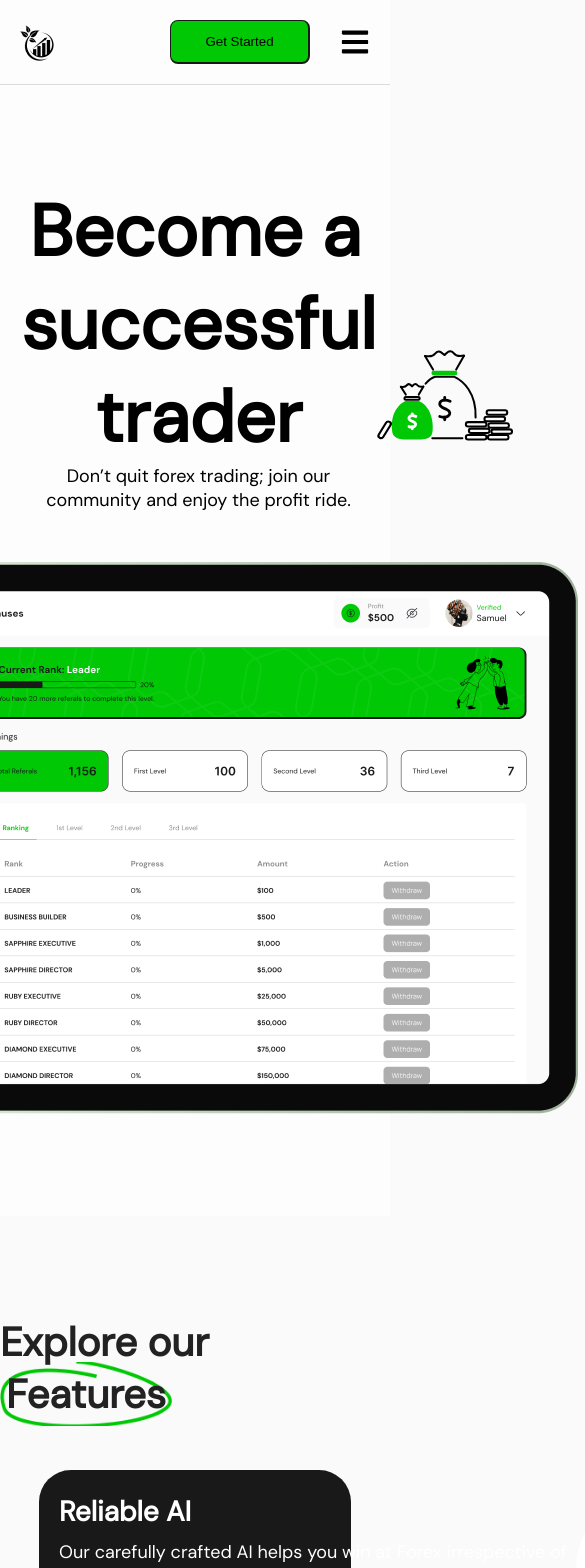
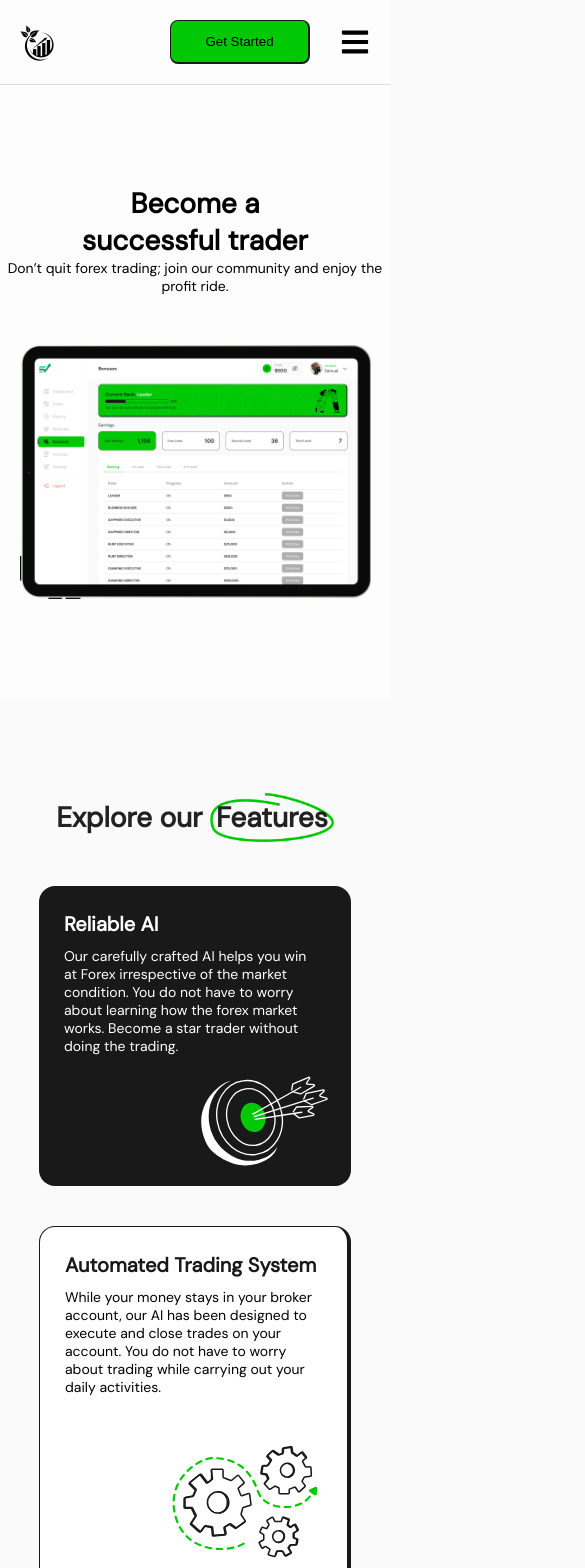
Before and after one commit to Ghasty003/Evergreenffx, a React (Vite) app: page / in a window 390 px wide. Shown: the top 1568 px of the page, 585 px wide, since content can reach past the window. Built offline with nearby package versions, Linux system fonts and the light colour scheme.

Commit message:
Completed Homepage responsiveness

```diff
--- a/src/styles/homepage.scss
+++ b/src/styles/homepage.scss
@@ -1,3 +1,9 @@
+@mixin mobile {
+    @media (max-width: 615px) {
+        @content;
+    }
+}
+
 .home-parent {
     background-color: rgba(255, 255, 255, 0.7);
 
@@ -12,19 +18,32 @@
         h3 {
             font-weight: 700;
             font-size: 72px;
+            @include mobile {
+                font-size: 28px;
+            }
         }
 
         p {
             font-size: 18px;
             font-weight: 500;
+            @include mobile {
+                font-size: 14px;
+            }
         }
 
         > div {
             display: flex;
+
+            @media (max-width: 880px) {
+                img {
+                    display: none;
+                }
+            }
         }
 
         > img {
             margin-top: 50px;
+            width: 90%;
         }
     }
 
@@ -43,6 +62,10 @@
             font-size: 40px;
             color: #222222;
 
+            @include mobile {
+                font-size: 28px;
+            }
+
             span {
                 background-image: url("../assets/circle.png");
                 background-position: center;
@@ -59,19 +82,27 @@
             gap: 20px;
 
             > div {
-                border-radius: 32px;
+                border-radius: 16px;
                 margin-top: 20px;
+                padding: 25px;
 
                 h3 {
                     font-weight: 700;
                     font-size: 28px;
                     color: #191919;
                     margin-bottom: 10px;
+                    @include mobile {
+                        font-size: 20px;
+                    }
                 }
 
                 p {
                     font-size: 18px;
                     font-weight: 400;
+
+                    @include mobile {
+                        font-size: 14px;
+                    }
                 }
 
                 main {
@@ -88,7 +119,21 @@
                 background: #191919;
                 width: 80%;
                 margin: auto;
-                padding: 20px;
+                position: relative;
+
+                @media (max-width: 950px) {
+                    flex-direction: column;
+                    height: 300px;
+                    align-items: flex-start;
+
+                    img {
+                        width: 130px;
+                        margin-top: 50px;
+                        position: absolute;
+                        bottom: 20px;
+                        right: 20px;
+                    }
+                }
 
                 h3, p {
                     color: white;
@@ -96,6 +141,14 @@
 
                 p {
                     width: 517px;
+
+                    @media (max-width: 950px) {
+                        width: 300px;
+                    }
+
+                    @media (max-width: 425px) {
+                        width: 250px;
+                    }
                 }
             }
 
@@ -119,12 +172,28 @@
                 border-width: 1px 4px 4px 1px;
                 border-style: solid;
                 border-color: #191919;
-                padding: 20px;
                 position: relative;
+
+                @media (max-width: 800px) {
+                    width: 80%;
+
+                    img {
+                        width: 150px;
+                    }
+                }
             }
 
             > div:nth-child(3), > div:nth-child(5) {
                 background: #00C805;
+            }
+
+            > div:nth-child(3) {
+                    @media (max-width: 8000px) {
+                    img {
+                        width: 70px;
+                    }
+
+                }
             }
 
             > div:nth-child(5) {
@@ -147,10 +216,24 @@
         border-radius: 32px;
         position: relative;
 
+        @media (max-width: 920px) {
+            justify-content: center;
+        }
+
         > img {
             position: absolute;
             left: 50px;
             top: -150px;
+
+            @media (max-width: 1115px) {
+                width: 250px;
+                top: -100px;
+                left: 40px;
+            }
+
+            @media (max-width: 920px) {
+                display: none;
+            }
         }
 
         > div {
@@ -158,16 +241,34 @@
             right: 30px;
             top: 30%;
 
+            @media (max-width: 920px) {
+                display: flex;
+                justify-content: center;
+                align-items: center;
+                flex-direction: column;
+                position: static;
+            }
+
             h1, p {
                 margin: 10px 0;
             }
 
             p {
                 width: 400px;
+
+                @media (max-width: 540px) {
+                    width: fit-content;
+                    text-align: center;
+                    padding: 0 20px;
+                }
             }
 
             img {
                 margin-right: 10px;
+
+                @media (max-width: 500px) {
+                    width: 100px;
+                }
             }
         }
     }
@@ -185,6 +286,11 @@
             margin: 50px;
             font-weight: 700;
             font-size: 40px;
+
+            @media (max-width: 500px) {
+                font-size: 28px;
+                text-align: center;
+            }
         }
 
         > div {
@@ -198,8 +304,16 @@
             transition: all 1s;
             margin: 10px 0;
 
+            @media (max-width: 730px) {
+                width: 90%;
+            }
+
             &.height {
                 height: 100px;
+
+                @media (max-width: 730px) {
+                    height: 130px;
+                }
             }
 
             div {
@@ -207,6 +321,18 @@
                 justify-content: space-between;
                 margin-bottom: 10px;
                 padding: 0 5px;
+            }
+
+            h3 {
+                @media (max-width: 500px) {
+                    font-size: 14px;
+                }
+            }
+
+            p {
+                @media (max-width: 500px) {
+                    font-size: 12px;
+                }
             }
         }
     }
@@ -219,12 +345,27 @@
             font-size: 40px;
             text-align: center;
             margin-bottom: 30px;
+
+            @media (max-width: 500px) {
+                font-size: 28px;
+            }
         }
 
         > div {
             display: flex;
             justify-content: space-around;
             align-items: center;
+
+            @media (max-width: 985px) {
+                flex-direction: column;
+                justify-content: center;
+            }
+
+            @media (max-width: 610px) {
+                img {
+                    width: 250px;
+                }
+            }
 
             div {
                 display: flex;
@@ -235,6 +376,19 @@
                 background: #FAFAFA;
                 border-radius: 8px;
                 padding: 10px;
+
+                @media (max-width: 610px) {
+                    width: 90%;
+                    margin-top: 30px;
+
+                    div {
+                        width: 100%;
+
+                        input {
+                            width: 90%;
+                        }
+                    }
+                }
 
                 label {
                     font-weight: 700;
```
